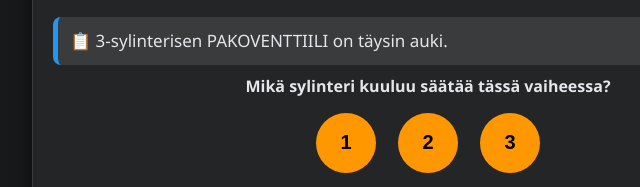
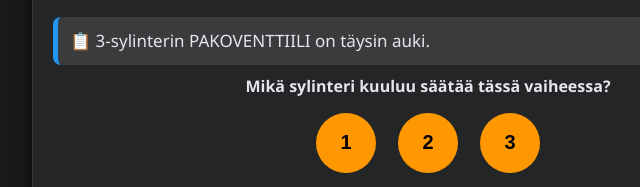
Before and after one commit to teemupisto-star/venttiilipeli, a plain HTML site: page index.html in a window 1280 px wide. Shown: the part 478-665 px from the top of the page, 212-852 px from the left. Drawn offline with Linux system fonts and the light colour scheme.

Commit message:
index.html

```diff
--- a/index.html
+++ b/index.html
@@ -156,9 +156,9 @@ const engines = {
     angleStep: 120,
     labels: ["1", "2", "3"],
     rules: [
-      { text: "3-sylinterisen PAKOVENTTIILI on täysin auki.", correct: 1, angle: 0 },
-      { text: "1-sylinterisen PAKOVENTTIILI on täysin auki.", correct: 2, angle: 120 },
-      { text: "2-sylinterisen PAKOVENTTIILI on täysin auki.", correct: 3, angle: 240 }
+      { text: "3-sylinterin PAKOVENTTIILI on täysin auki.", correct: 1, angle: 0 },
+      { text: "1-sylinterin PAKOVENTTIILI on täysin auki.", correct: 2, angle: 120 },
+      { text: "2-sylinterin PAKOVENTTIILI on täysin auki.", correct: 3, angle: 240 }
     ],
     count: 3
   },
```
